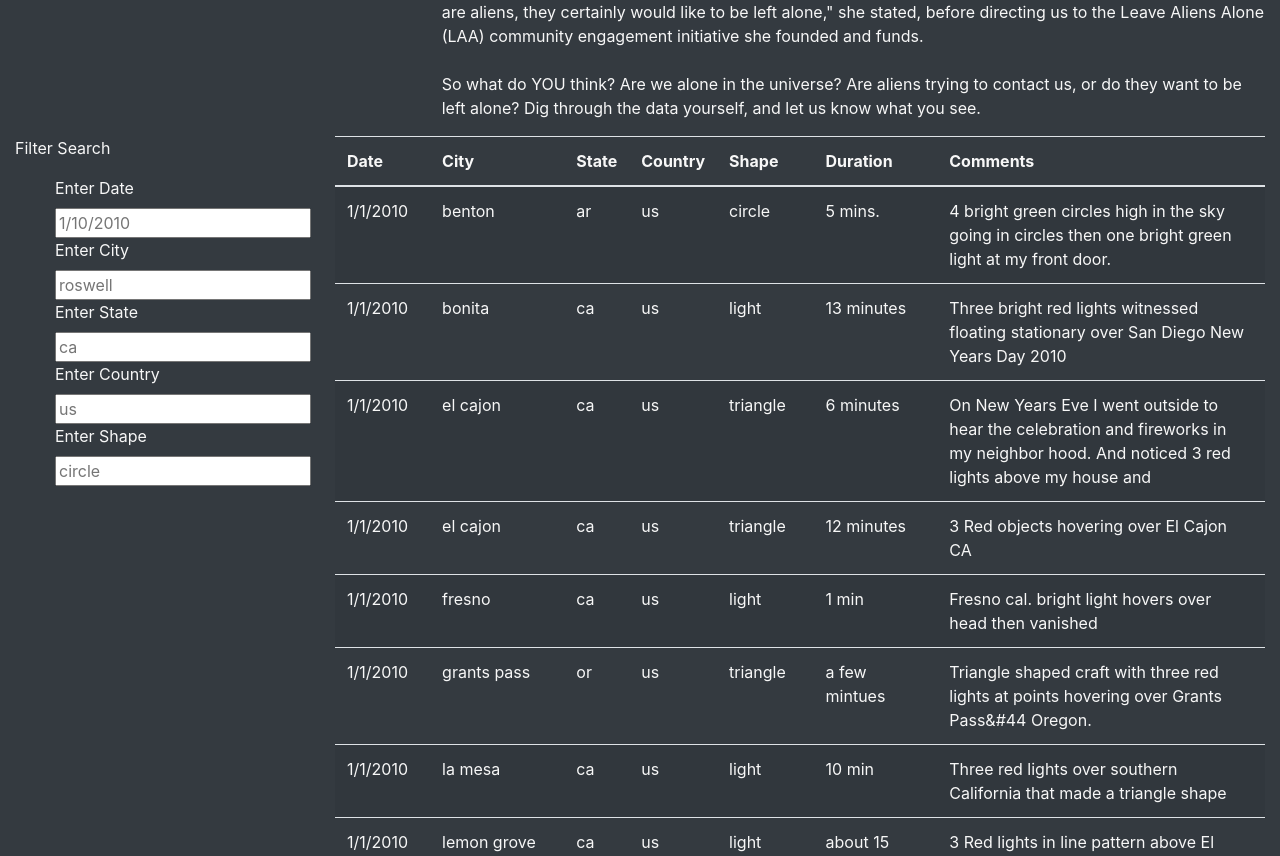
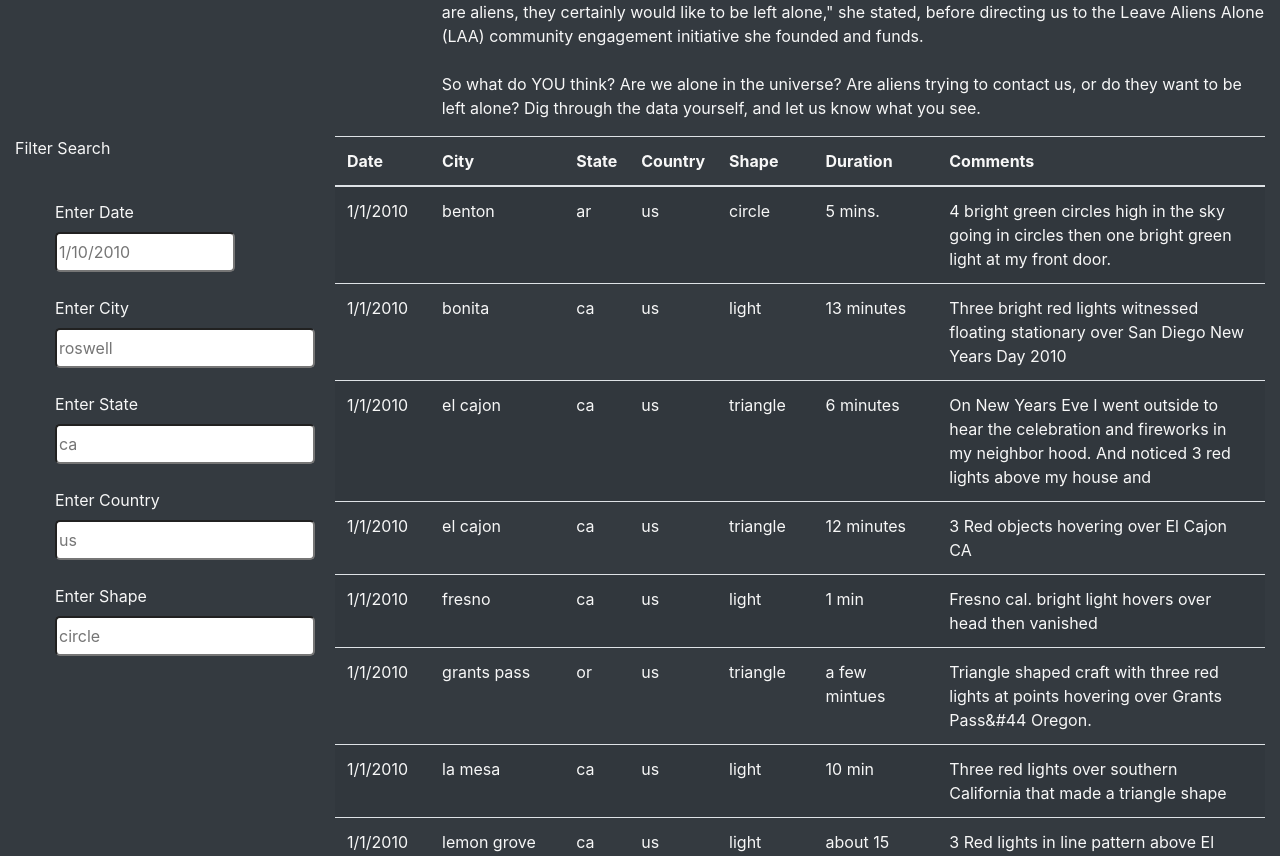
Before and after one commit to LeidyDoradoM/UFOs_challenge, a plain HTML site: page index.html in a window 1280 px wide. Shown: the part 603-1459 px from the top of the page. Drawn offline with nearby package versions, Linux system fonts and the light colour scheme.

Commit message:
adding filter-images

```diff
--- a/css/style.css
+++ b/css/style.css
@@ -8,3 +8,6 @@ body {
     background-size: 100% 100%;
     text-align: center;
 }
+input[type=text]{
+    border-radius:5px;
+  }
--- a/index.html
+++ b/index.html
@@ -36,28 +36,28 @@
     <div class="container-fluid">
         <div class="row">
             <div class="col-md-3">
-                <form class = "bg-dark" style="font-family:inherit;font-size:1rem;">
-                    <p>Filter Search</p>
-                    <ul class = "bg-dark" style="font-family:inherit;font-size:1rem; list-style: none;">
+                <form class = "bg-dark" style="font-family:inherit;font-size:1rem">
+                    <p>Filter Search</p><br/>
+                    <ul class = "bg-dark" style="font-family:inherit;font-size:1rem;list-style:none">
                         <li class = "bg-dark">
                             <label for = "date">Enter Date</label>
-                            <input type= "text" placeholder= "1/10/2010" id= "datetime" />
-                        </li>
+                            <input type= "text" placeholder= "1/10/2010" id= "datetime" style="width:180px; height:40px"/>
+                        </li><br/>
                         <li class = "bg-dark">
-                            <label for = "city">Enter City</label>
-                            <input type= "text" placeholder= "roswell" id= "city" />
-                        </li>
+                            <label for = "city">Enter City</label><br/>
+                            <input type= "text" placeholder= "roswell" id= "city" style="width:260px; height:40px"/>
+                        </li><br/>
                         <li class = "bg-dark">
-                            <label for = "state">Enter State</label>
-                            <input type= "text" placeholder= "ca" id= "state" />
-                        </li>
+                            <label for = "state">Enter State</label><br/>
+                            <input type= "text" placeholder= "ca" id= "state" style="width:260px; height:40px"/>
+                        </li><br/>
                         <li class = "bg-dark">
-                            <label for = "country">Enter Country</label>
-                            <input type= "text" placeholder= "us" id= "country" />
-                        </li>
+                            <label for = "country">Enter Country</label><br/>
+                            <input type= "text" placeholder= "us" id= "country" style="width:260px; height:40px"/>
+                        </li><br/>
                         <li class = "bg-dark">
-                            <label for = "shape">Enter Shape</label>
-                            <input type= "text" placeholder= "circle" id= "shape" />
+                            <label for = "shape">Enter Shape</label><br/>
+                            <input type= "text" placeholder= "circle" id= "shape" style="width:260px; height:40px"/>
                         </li>
                     </ul>
             </div>
```
Also changed, not shown: Images/AllFilters.png (added), Images/DateFilter.png (added), Images/UFOsightings1.png (added), Images/UFOsightingsFilters.png (added), Images/dateCountryFilter.png (added), Images/dateCountryStateShapeFilter.png (added), Images/dateStateCountryFilter.png (added), 1 other file.
